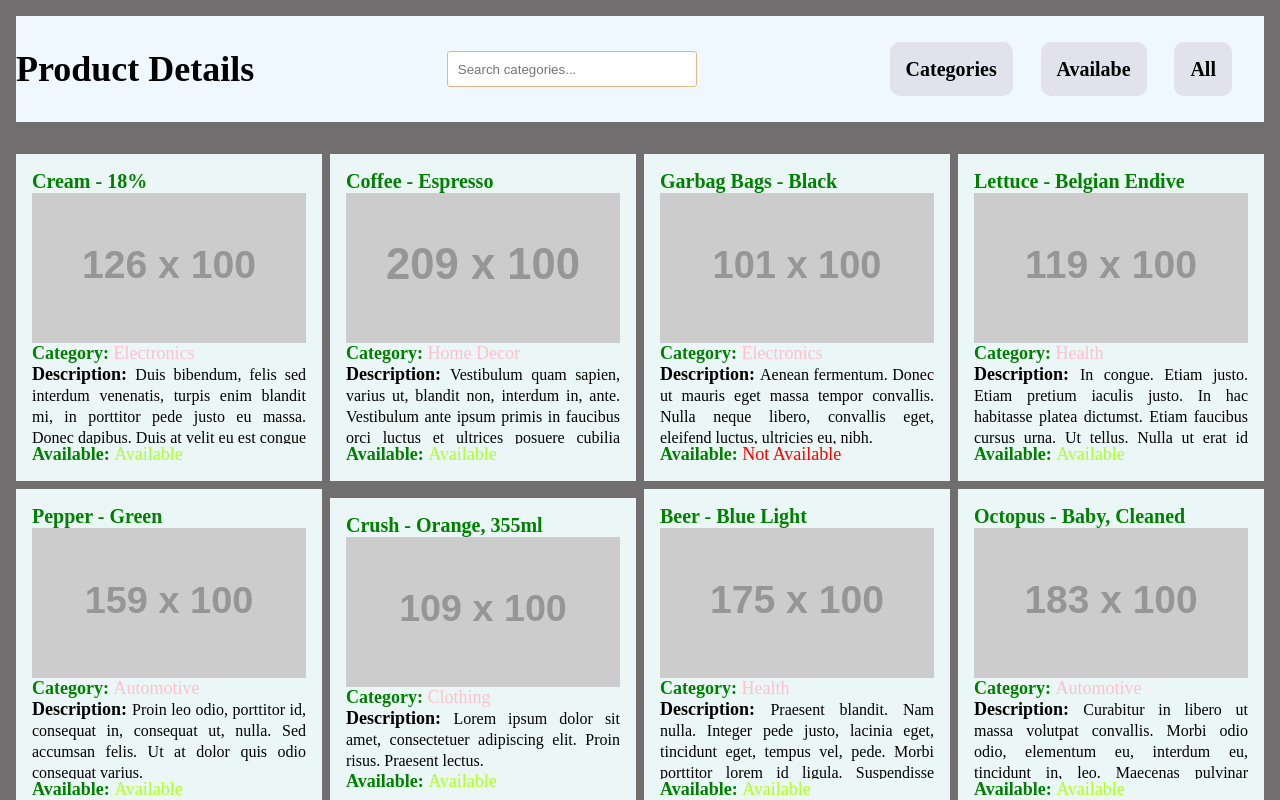
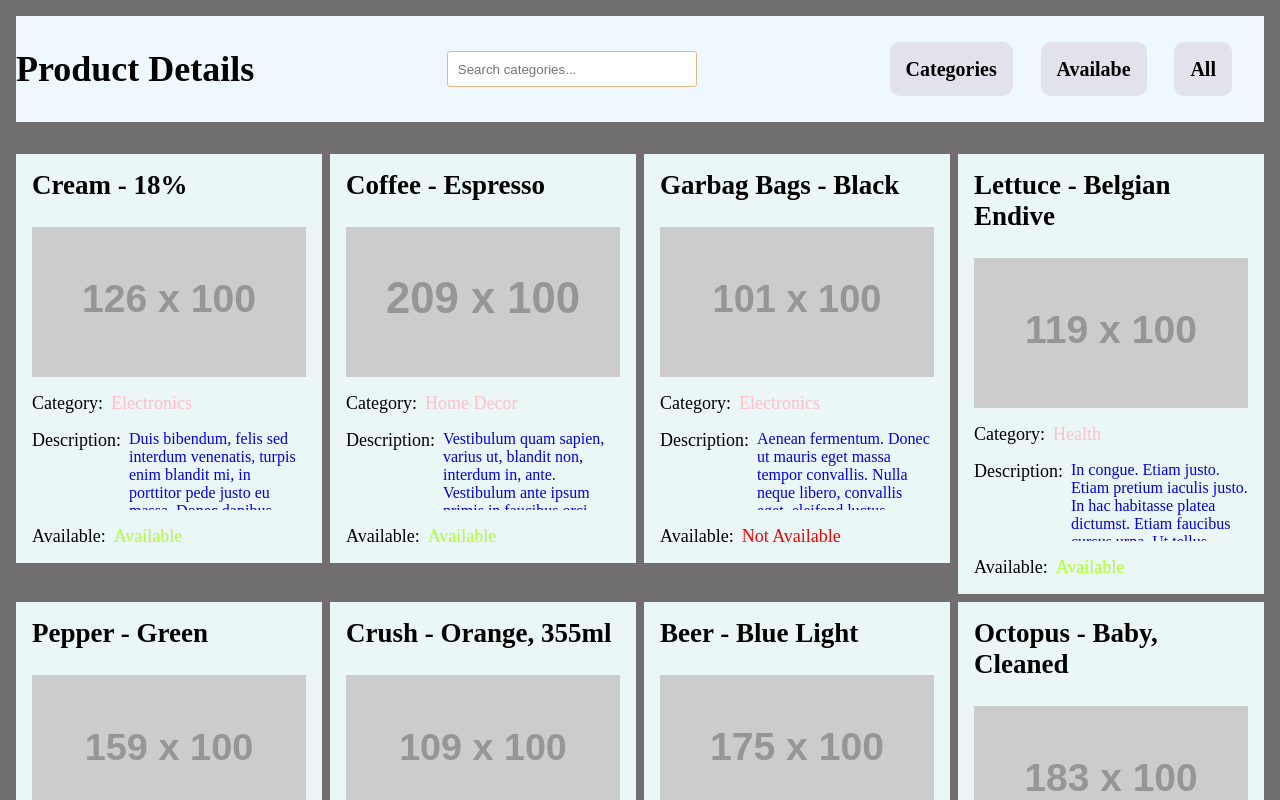
Before and after one commit to binoyam/e-commerce-products-listing-with-filtering, a React (Create React App) app: page / in a window 1280 px wide. Shown: the top 800 px of the page. Built offline with nearby package versions, Linux system fonts and the light colour scheme.

Commit message:
routes solved

```diff
--- a/src/App.css
+++ b/src/App.css
@@ -39,7 +39,7 @@ form {
   outline: 1px solid gray;
 }
 .nav {
-  width: 30%;
+  min-width: 30%;
 }
 .links {
   list-style: none;
@@ -60,34 +60,50 @@ form {
 .links li a:hover {
   background-color: aquamarine;
 }
+/*  PRODUCTS GRID  */
 .main {
+  display: grid;
+  grid-template-columns: repeat(auto-fit, minmax(300px, 1fr));
+  grid-gap: 0.5rem;
+}
+/* PRODUCT BOX */
+.product {
   display: flex;
-  align-items: center;
-  flex-wrap: wrap;
-  justify-content: space-between;
+  flex-direction: column;
+  justify-content: flex-start;
+  background-color: rgb(235, 247, 247);
+  gap: 1rem;
+  padding: 1rem;
+}
+/* LINK */
+.link {
+  width: 100%;
+}
+/* PRODUCT DETALILS */
+.product-name {
+  margin-bottom: 10px;
+  font-weight: 700;
+  color: black;
+}
+.product-image-div {
+  width: 100%;
+  height: 150px;
+}
+.product-image-div img {
+  width: 100%;
+  height: 100%;
+  object-fit: cover;
+}
+.product-info-div {
+  display: flex;
+  align-items: flex-start;
   gap: 0.5rem;
 }
-.product {
-  flex: 1 0 250px;
-  display: flex;
-  flex-direction: column;
-  gap: 1rem;
-  min-height: fit-content;
-  max-height: 400px;
-  padding: 1rem;
-  background-color: rgb(235, 247, 247);
-}
-.product p {
-  color: green;
-  font-size: 18px;
-  font-weight: 700;
-}
-.product-name {
-  font-size: 20px;
-  margin-bottom: 10px;
-  font-weight: 700;
+.product-info-div .pre-text {
+  color: black;
 }
 .category {
+  display: inline;
   color: pink;
   font-weight: 400;
 }
@@ -116,12 +132,6 @@ span.description {
   color: red;
   font-weight: 400;
 }
-.product-img {
-  width: 100%;
-  height: 150px;
-  object-fit: cover;
-  display: inherit;
-}
 .product-info {
   width: 70vw;
   height: 100vh;
--- a/src/components/ProductList.js
+++ b/src/components/ProductList.js
@@ -5,31 +5,32 @@ function ProductList({ filteredProducts }) {
   return (
     <>
       {filteredProducts.map((product) => (
-        <Link
-          key={product.id}
-          className="product"
-          to={`/products/${product.id}`}
-        >
-          <article>
-            <p>
-              <span className="product-name">{product.product_name}</span>{" "}
-            </p>
-            <img className="product-img" src={product.brand} alt="product" />
-            <p>
-              Category: <span className="category">{product.category}</span>{" "}
-            </p>
-            <p className="description">
-              Description:{" "}
+        <Link className="link" key={product.id} to={`/products/${product.id}`}>
+          <article className="product">
+            <h1 className="product-name">{product.product_name}</h1>
+
+            <div className="product-image-div">
+              <img src={product.brand} alt="product" />
+            </div>
+
+            <div className="product-info-div">
+              <span className="pre-text"> Category:</span>{" "}
+              <span className="category">{product.category}</span>{" "}
+            </div>
+
+            <div className="product-info-div">
+              <span className="pre-text">Description:</span>
               <span className="description">{product.description}</span>{" "}
-            </p>
-            <p>
-              Available:{" "}
+            </div>
+
+            <div className="product-info-div">
+              <span className="pre-text">Available:</span>
               {!product.is_available ? (
                 <span className="available">Available</span>
               ) : (
                 <span className="not-available">Not Available</span>
               )}
-            </p>
+            </div>
           </article>
         </Link>
       ))}
```
